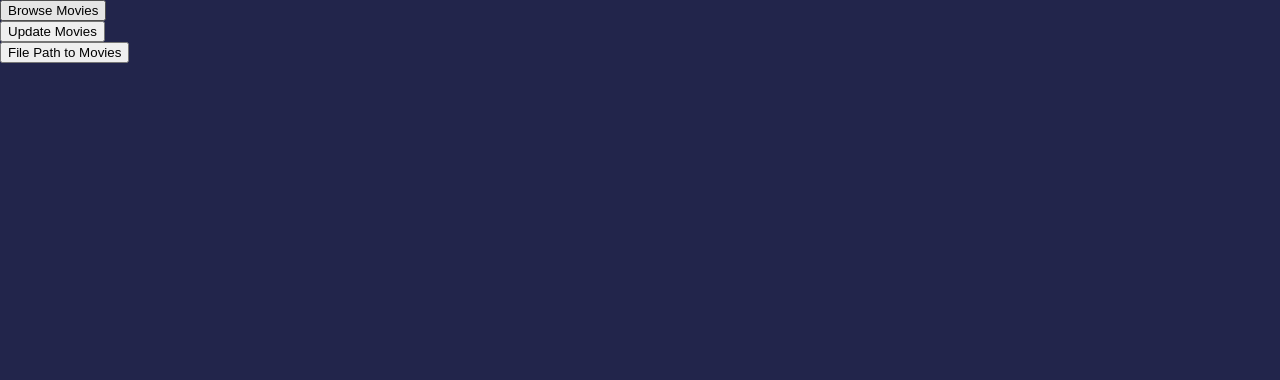
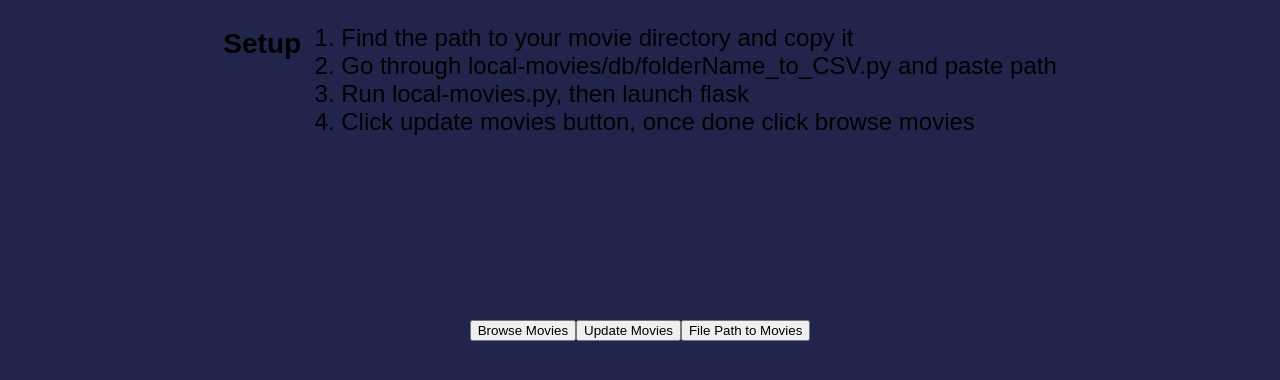
Before and after one commit to JontyBurden/local-movies, a Flask app: page / in a window 1280 px wide. Shown: the top 380 px of the page. Run offline with Flask 2, Linux system fonts and the light colour scheme.

```diff
--- a/client/app.py
+++ b/client/app.py
@@ -17,7 +17,7 @@ qry = """SELECT * FROM movies"""
 cur.execute(qry)
 
 # stores all movies in list
-movies = [i[0].replace(' ', '+') for i in cur.fetchall()] # stores all movies in list
+movies = [i[0] for i in cur.fetchall()] # stores all movies in list
 
 # parse all movies into specfic dict naming convention for API matching
 movie_titles = []
@@ -57,7 +57,7 @@ def updateMovies():
     for dic in movie_titles:
         for key in dic:
                 if dic[key] == dic['title']:
-                    movie_req = 'https://api.themoviedb.org/3/search/movie?api_key=4cc1b68a07fe5ba265950e85ac96cb2c&query={}&year={}'.format(dic["title"], dic["year"])
+                    movie_req = 'https://api.themoviedb.org/3/search/movie?api_key=4cc1b68a07fe5ba265950e85ac96cb2c&query={}'.format(dic["title"])
                     r = requests.get(movie_req)
                     movie_detials = r.json()
 
@@ -91,6 +91,5 @@ def filepath():
     """
 
 
-
 if __name__ == '__main__':
     app.run(debug=True)
--- a/client/static/css/main.css
+++ b/client/static/css/main.css
@@ -72,3 +72,17 @@ main{
 .movie:hover .overview {
     transform: translateY(0);
 }
+
+
+.index {
+    display: flex;
+    flex-direction: row;
+    justify-content: center;
+    margin-top: 10rem;
+  }
+
+  .setup {
+      display: flex;
+      justify-content: center;
+      font-size: 1.5rem
+  }
--- a/client/templates/index.html
+++ b/client/templates/index.html
@@ -1,10 +1,22 @@
 {% extends 'base.html' %}
 
 {% block head %}
-<title>testing</title>
+
 {% endblock %}
 
 {% block body %}
+
+    <div class="setup">
+        <h3>Setup</h3>
+        <ol>
+            <li>Find the path to your movie directory and copy it </li>
+            <li>Go through local-movies/db/folderName_to_CSV.py and
+                paste path</li>
+            <li>Run local-movies.py, then launch flask</li>
+            <li>Click update movies button, once done click browse movies</li>
+        </ol>
+    </div>
+    <div class="index">
         <form method="POST" action="/movie">
             <button name="displayMovies" type="submit">Browse Movies</button>
         </form>
@@ -16,4 +28,5 @@
         <form action="/filepath/">
             <button name="filepath" type="submit">File Path to Movies</button>
         </form>
+    </div>
 {% endblock %}
```
Also changed, not shown: client/test.py (added, +22 -0 lines), requirements.txt (added, +15 -0 lines). Lines whose indentation alone changed are shown as unchanged.
